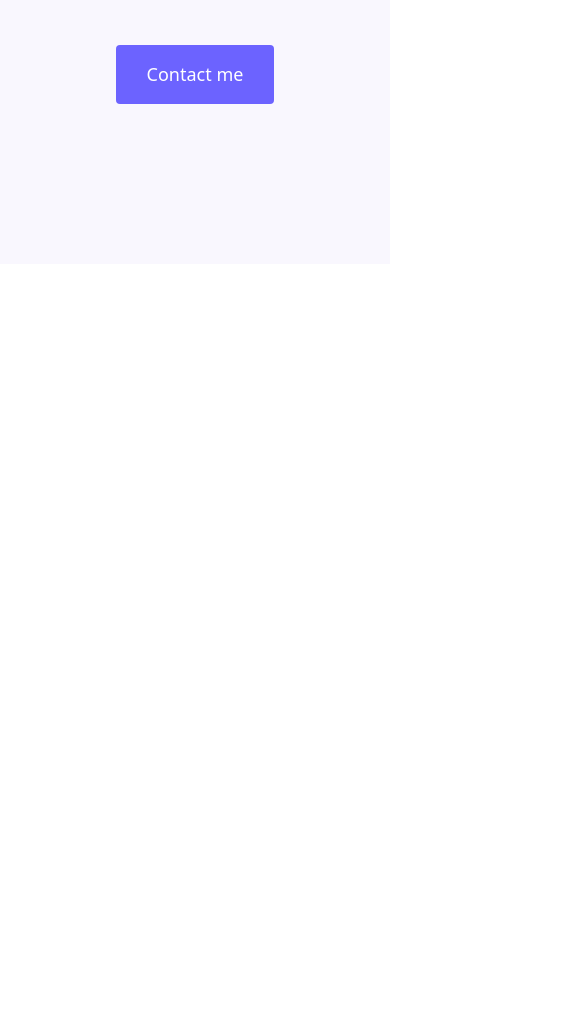
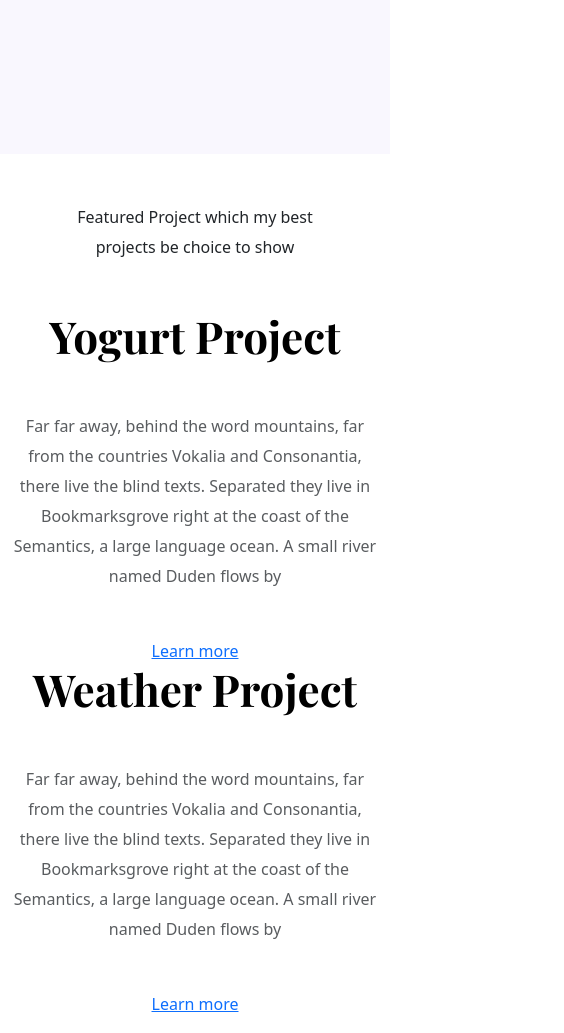
Before and after one commit to Ekaterina2023/portfolio-project, a plain HTML site: page index.html in a window 390 px wide. Shown: the part 551-1584 px from the top of the page, 564 px wide, since content can reach past the window. Before the commit the page ends 844 px from the top, so only its background shows below. Drawn offline with nearby package versions, Linux system fonts and the light colour scheme; a web font is replaced by a local one.

Commit message:
Integrated homepage content design

```diff
--- a/index.html
+++ b/index.html
@@ -34,5 +34,61 @@
         <a href="#" class="btn btn-branding">Contact me</a>
       </div>
     </div>
+    <p class="text-center m-5">
+      Featured Project which my best projects be choice to show
+    </p>
+    <div class="container">
+      <div class="row">
+        <div class="col d-none d-lg-block">
+          <img src="images/yogurt.png" class="img-fluid" alt="" />
+        </div>
+        <div class="col">
+          <div class="project-description">
+            <h2 class="mb-5">Yogurt Project</h2>
+            <p class="mb-5 text-muted">
+              Far far away, behind the word mountains, far from the countries
+              Vokalia and Consonantia, there live the blind texts. Separated
+              they live in Bookmarksgrove right at the coast of the Semantics, a
+              large language ocean. A small river named Duden flows by
+            </p>
+            <a href="">Learn more</a>
+          </div>
+        </div>
+      </div>
+      <div class="row mb-5">
+        <div class="col">
+          <div class="project-description">
+            <h2 class="mb-5">Weather Project</h2>
+            <p class="mb-5 text-muted">
+              Far far away, behind the word mountains, far from the countries
+              Vokalia and Consonantia, there live the blind texts. Separated
+              they live in Bookmarksgrove right at the coast of the Semantics, a
+              large language ocean. A small river named Duden flows by
+            </p>
+            <a href="">Learn more</a>
+          </div>
+        </div>
+        <div class="col d-none d-lg-block">
+          <img src="images/weather.png" class="img-fluid" alt="" />
+        </div>
+      </div>
+      <div class="row mb-5">
+        <div class="col d-none d-lg-block">
+          <img src="images/dictionary.png" class="img-fluid" alt="" />
+        </div>
+        <div class="col">
+          <div class="project-description">
+            <h2 class="mb-5">Dictionary Project</h2>
+            <p class="mb-5 text-muted">
+              Far far away, behind the word mountains, far from the countries
+              Vokalia and Consonantia, there live the blind texts. Separated
+              they live in Bookmarksgrove right at the coast of the Semantics, a
+              large language ocean. A small river named Duden flows by
+            </p>
+            <a href="">Learn more</a>
+          </div>
+        </div>
+      </div>
+    </div>
   </body>
 </html>
--- a/style/portfolio.css
+++ b/style/portfolio.css
@@ -15,15 +15,19 @@ h4,
 h5,
 h6 {
   color: black;
-  font-family: var(--default-font-family);
+  font-family: var(--heading-font-family);
   font-weight: bold;
 }
 h1 {
   font-size: 96px;
 }
+h2 {
+  font-size: 64px;
+}
 p {
-  font-family: var(--heading-font-family);
   font-weight: normal;
+  font-size: 16px;
+  line-height: 30px;
 }
 .hero {
   background-color: var(--secondary-color);
@@ -50,3 +54,18 @@ p {
   line-height: 27px;
   padding: 15px 30px;
 }
+.project-description {
+  padding: 120px 60px 0;
+}
+@media (max-width: 960px) {
+  h1 {
+    font-size: 60px;
+  }
+  h2 {
+    font-size: 44px;
+  }
+  .project-description {
+    padding: 0;
+    text-align: center;
+  }
+}
```
Also changed, not shown: images/dictionary.png (added), images/weather.png (added), images/yogurt.png (added), 1 other file.
